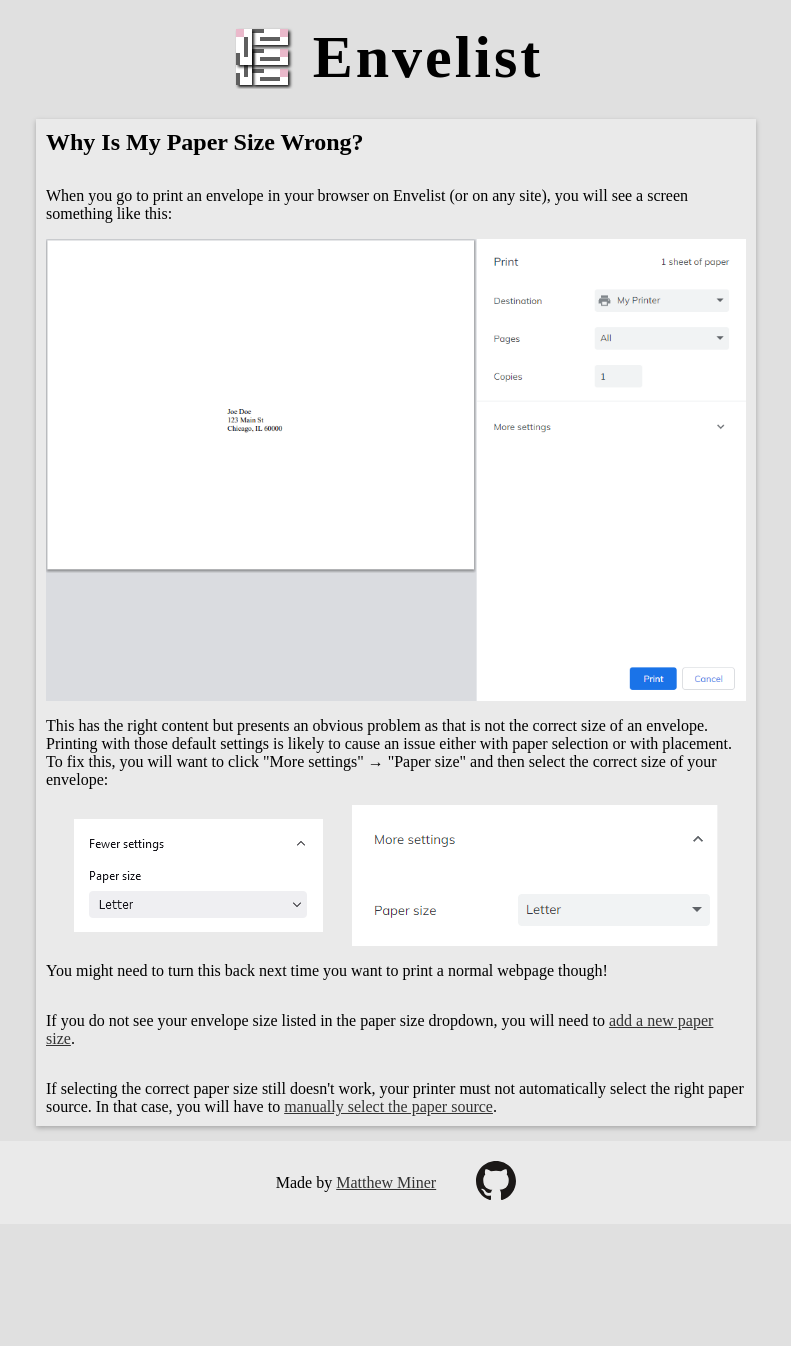
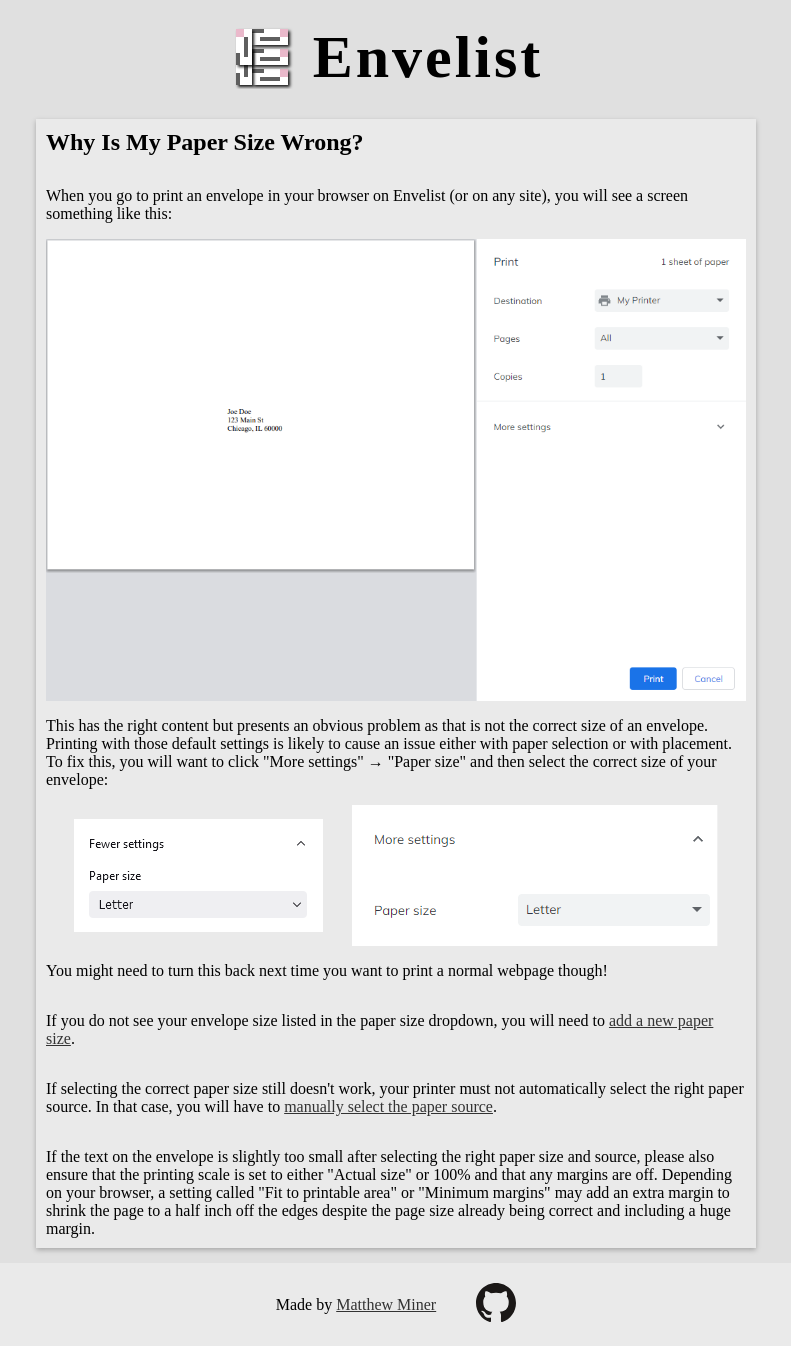
Before and after one commit to mminer237/envelist, a Jekyll site: the page built from _pages/why-is-my-paper-size-wrong.html, in a window 1280 px wide. Shown: the whole page, without its empty margins (244-1035 px from the left). Built offline with Jekyll 4.4.1, drawn with Linux system fonts in a browser that asks for light colours; before the commit the page ends 1224 px from its top, so only the background shows below that.

Commit message:
Add paragraph about removing margins

```diff
--- a/_pages/why-is-my-paper-size-wrong.html
+++ b/_pages/why-is-my-paper-size-wrong.html
@@ -13,4 +13,5 @@
 	<p>You might need to turn this back next time you want to print a normal webpage though!</p>
 	<p>If you do not see your envelope size listed in the paper size dropdown, you will need to <a href="{% link _pages/how-to-add-new-paper-size.html %}">add a new paper size</a>.</p>
 	<p>If selecting the correct paper size still doesn't work, your printer must not automatically select the right paper source. In that case, you will have to <a href="{% link _pages/how-to-manually-select-paper-tray.html %}">manually select the paper source</a>.</p>
+	<p>If the text on the envelope is slightly too small after selecting the right paper size and source, please also ensure that the printing scale is set to either "Actual size" or 100% and that any margins are off. Depending on your browser, a setting called "Fit to printable area" or "Minimum margins" may add an extra margin to shrink the page to a half inch off the edges despite the page size already being correct and including a huge margin.
 </section>
```
